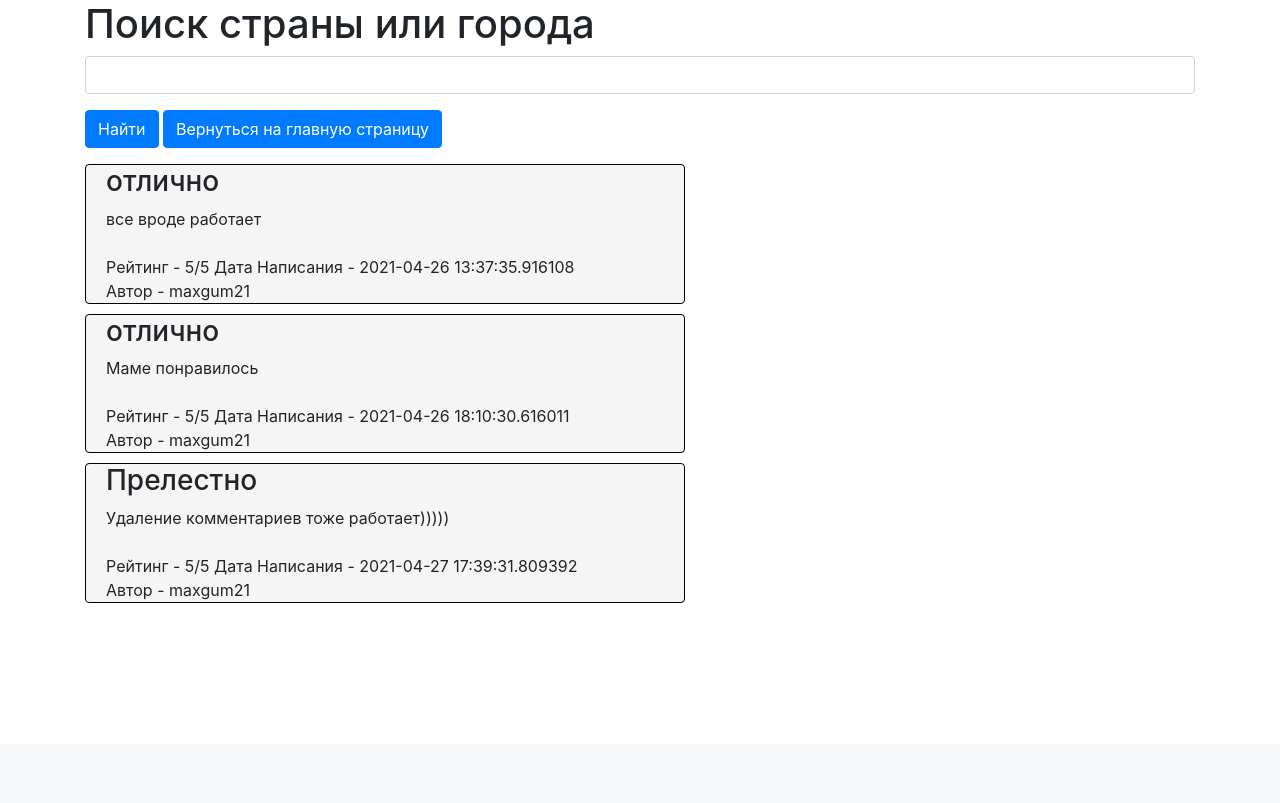
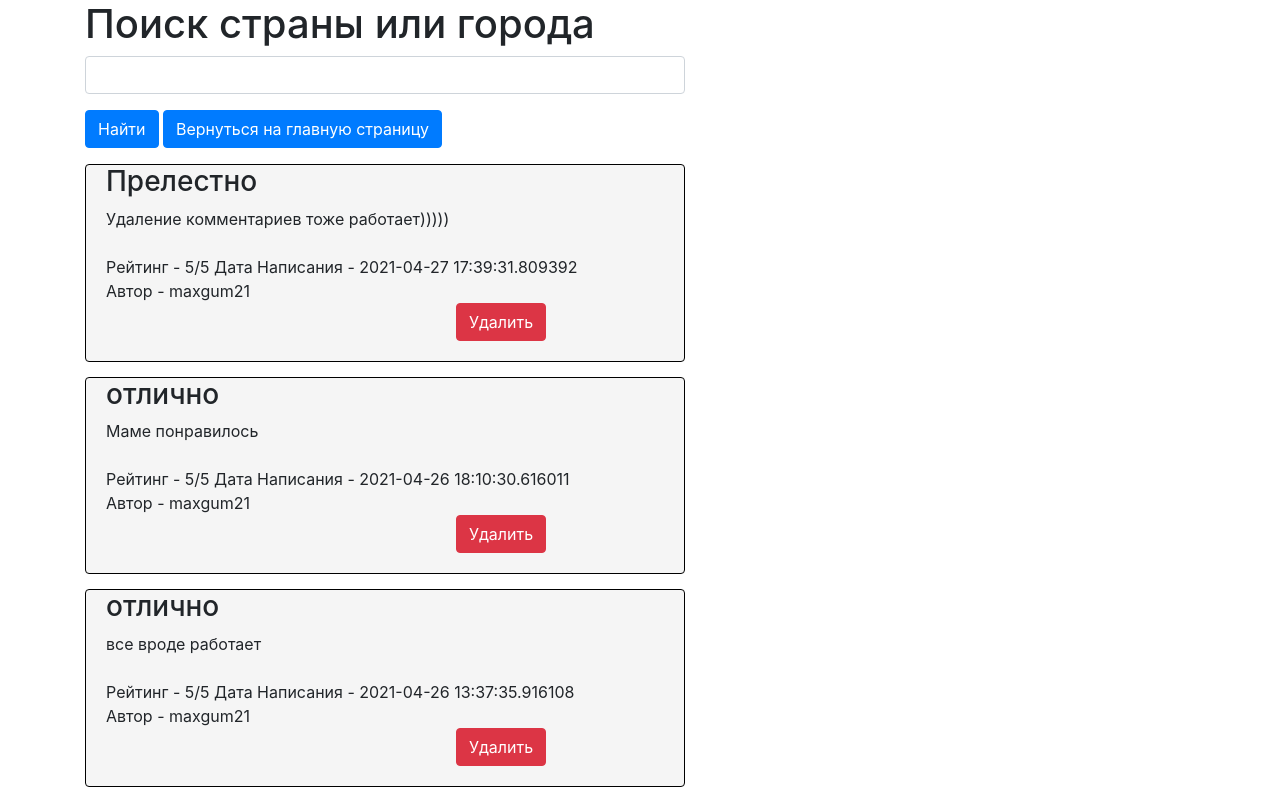
Before and after one commit to firexrwt/WEBPROJECT, a Flask app: page /map_compiler in a window 1280 px wide. Shown: the part 56-859 px from the top of the page. Before the commit the page ends 659 px from the top, so only its background shows below. Run offline with Flask 2, Linux system fonts and the light colour scheme; a user stored in the database is signed in; data comes from the database, SQL or seed files in the repository; both versions use the stored data as it was after the commit; some libraries are stand-ins or nearby versions.

Commit message:
добавил возможность удалять свои комментарии

```diff
--- a/main.py
+++ b/main.py
@@ -35,6 +35,15 @@ def main_page():
                            form=form, median=median)
 
 
+@app.route('/comment_delete/<int:comment_id>')
+def delete_comment(comment_id):
+    session = review_session.create_session()
+    comment = session.query(ratings.Rating).filter(ratings.Rating.id == comment_id).first()
+    session.delete(comment)
+    session.commit()
+    return redirect('/map_compiler')
+
+
 @app.route('/map_compiler', methods=['POST', 'GET'])
 def map_compiler():
     form = _MapForms.MapForm()
@@ -43,7 +52,7 @@ def map_compiler():
     img_src = None
     message = ''
     flag = False
-    comms = session.query(ratings.Rating).all()
+    comms = list(session.query(ratings.Rating).all())[::-1]
     if form.return_to_main.data:
         return redirect(url_for('main_page'))
     if country_name:
--- a/static/css/style.css
+++ b/static/css/style.css
@@ -2,7 +2,7 @@
    margin-left: 100px;
 }
 .col-md6 {
-   margin-top: 10px;
+   margin-top: 15px;
    width: 600px;
    background-color: #F5F5F5;
 }
@@ -14,6 +14,9 @@
 }
 .comment-offset {
    margin-left: 20px;
+   max-width: 580px;
+   text-overflow: ellipsis;
+   word-break:break-all;
 }
 .offset-rate {
    margin-left: 130px;
@@ -23,3 +26,10 @@
    width: 430px;
    height: 150px;
 }
+.search_bar {
+   width: 600px;
+}
+.del_btn {
+   margin-left:370px;
+   margin-bottom:20px;
+}
--- a/templates/map_compiler.html
+++ b/templates/map_compiler.html
@@ -4,7 +4,7 @@
 <h1>Поиск страны или города</h1>
 <form action="" method="post">
     <p>
-        {{ form.country(class="form-control") }}
+        {{ form.country(class="form-control search_bar") }}
     </p>
     <p>
         {{ form.submit(type="submit", class="btn btn-primary") }}
@@ -27,6 +27,13 @@
                     Рейтинг - {{item.rating}}/5 Дата Написания - {{item.post_date}} <br>
                     Автор - {{item.user.nickname}}
                 </div>
+                {% if current_user.is_authenticated and current_user == item.user %}
+                    <div>
+                        <a href="/comment_delete/{{ item.id }}" class="btn btn-danger del_btn">
+                            Удалить
+                        </a>
+                    </div>
+                {% endif %}
             </div>
         {% endfor %}
     </p>
```
Also changed, not shown: review_db/db/db_file.sqlite.
